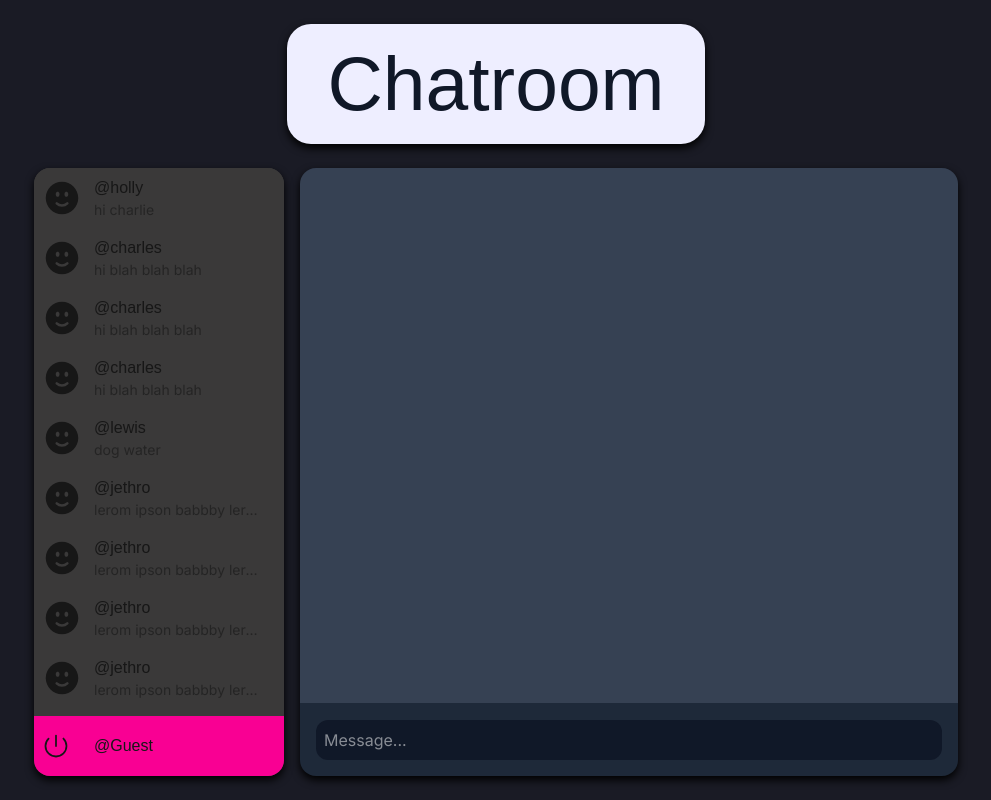
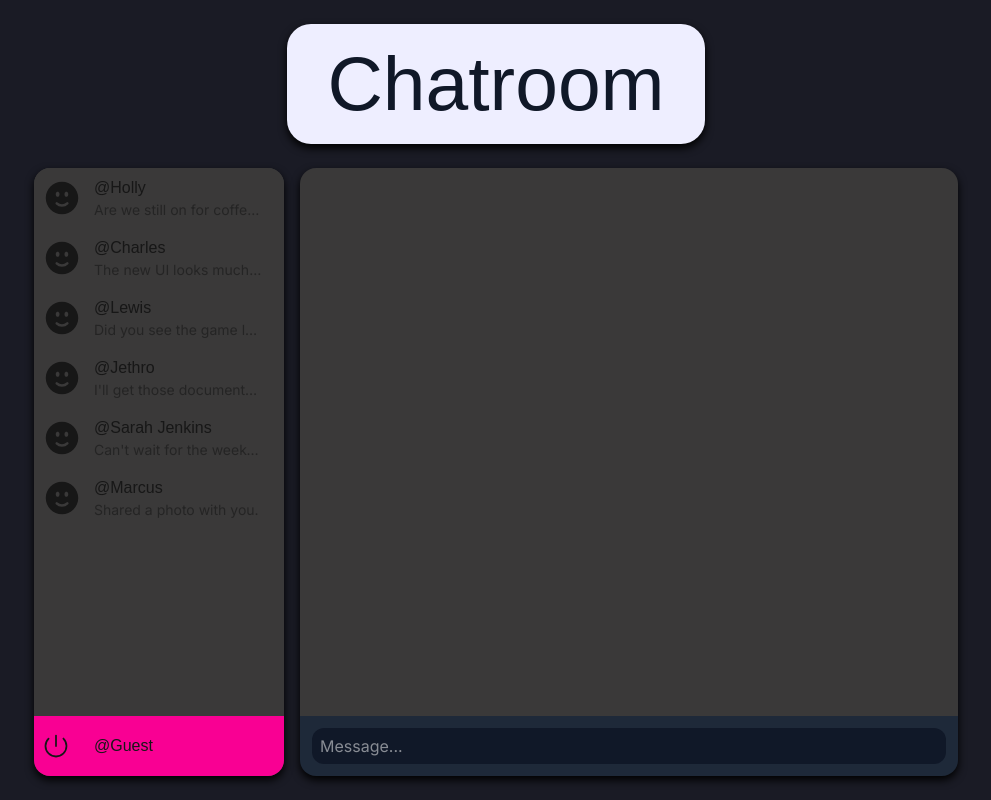
Before and after one commit to hqo998/Chatroom-Webpage, a Next.js app: page /chat/0 in a window 1280 px wide. Shown: the whole page, without its empty margins (144-1135 px from the left). Built offline with nearby package versions, Linux system fonts and the light colour scheme; no server answers; a web font is replaced by a local one.

Commit message:
starting on chatbox area. mixed margins. friends list chat-tile links

```diff
--- a/app/chat/[id]/page.tsx
+++ b/app/chat/[id]/page.tsx
@@ -3,12 +3,12 @@ import { intern } from "@/ui/fonts";
 export default function Home() {
   return (
     <>
-    <div className="flex-1 overflow-y-auto bg-gray-700 ">
+    <div className="flex-1 overflow-y-auto bg-graphite ">
     {/* {children_here} */}
     </div>
 
-    <div className="shrink-0 p-4 border-t border-gray-800 bg-gray-800">
-      <input className="text-white w-full bg-gray-900 rounded-xl p-2" placeholder="Message..." />
+    <div className="flex justify-center h-15 shrink-0 p-3 border-gray-800 bg-gray-800">
+      <input name="messagebox" className="text-white w-full bg-gray-900 rounded-xl p-2" placeholder="Message..." />
     </div>
     </>
   );
--- a/lib/placeholder-data.ts
+++ b/lib/placeholder-data.ts
@@ -8,5 +8,55 @@ const users = [
   }
 ];
 
+const friendsListData = [
+  {
+    chatid: "1",
+    chatname: "Holly",
+    last_message: "Are we still on for coffee? ☕",
+    timestamp: "10:45 AM",
+    unread_count: 2,
+    avatar: "https://i.pravatar.cc/150?u=1"
+  },
+  {
+    chatid: "2",
+    chatname: "Charles",
+    last_message: "The new UI looks much cleaner now.",
+    timestamp: "Yesterday",
+    unread_count: 0,
+    avatar: "https://i.pravatar.cc/150?u=2"
+  },
+  {
+    chatid: "3",
+    chatname: "Lewis",
+    last_message: "Did you see the game last night?",
+    timestamp: "Yesterday",
+    unread_count: 0,
+    avatar: "https://i.pravatar.cc/150?u=3"
+  },
+  {
+    chatid: "4",
+    chatname: "Jethro",
+    last_message: "I'll get those documents over to you by EOD.",
+    timestamp: "Monday",
+    unread_count: 0,
+    avatar: "https://i.pravatar.cc/150?u=4"
+  },
+  {
+    chatid: "5",
+    chatname: "Sarah Jenkins",
+    last_message: "Can't wait for the weekend! Any plans?",
+    timestamp: "2 mins ago",
+    unread_count: 5,
+    avatar: "https://i.pravatar.cc/150?u=5"
+  },
+  {
+    chatid: "6",
+    chatname: "Marcus",
+    last_message: "Shared a photo with you.",
+    timestamp: "Just now",
+    unread_count: 1,
+    avatar: "https://i.pravatar.cc/150?u=6"
+  }
+];
 
-export { users };
+export { users, friendsListData};
--- a/ui/chat_elements/chatTile.tsx
+++ b/ui/chat_elements/chatTile.tsx
@@ -1,14 +1,19 @@
 import { FaceSmileIcon } from "@heroicons/react/24/solid"
 import { bitcount } from "@/ui/fonts";
+import Link from "next/link";
+import { chatTileProps } from "@/lib/definitions";
 
-export default function ChatTile(props: { chatid?: string, chatname?: string, last_message?: string }) {
+export default function ChatTile(props: chatTileProps) {
   return (
     <div className="bg-graphite border-shadow-grey p-2 h-15 flex  items-center drop-shadow-black hover:bg-lavender hover:text-barbie-pink hover:drop-shadow-lg transition-all duration-200">
       <FaceSmileIcon className="shrink-0 w-10"/>
-      <div className="px-3 flex flex-col overflow-hidden">
+      <Link
+        href={`/chat/${props.chatid}`}
+        className="px-3 flex flex-col overflow-hidden"
+      >
         <p className={`${bitcount.className} antialiased`}>@{props.chatname}</p>
         <p className="truncate text-sm opacity-60">{props.last_message}</p>
-      </div>
+      </Link>
     </div>
   );
 }
--- a/ui/chat_elements/friendList.tsx
+++ b/ui/chat_elements/friendList.tsx
@@ -1,94 +1,13 @@
+import { friendsListData } from "@/lib/placeholder-data";
 import ChatTile from "@/ui/chat_elements/chatTile";
 
 export default function FriendList() {
-  const data = [
-    {
-      id: "1",
-      chatname: "holly",
-      last_message: "hi charlie"
-    },
-    {
-      id: "2",
-      chatname: "charles",
-      last_message: "hi blah blah blah"
-    },
-    {
-      id: "22",
-      chatname: "charles",
-      last_message: "hi blah blah blah"
-    },
-    {
-      id: "12",
-      chatname: "charles",
-      last_message: "hi blah blah blah"
-    },
-    {
-      id: "3",
-      chatname: "lewis",
-      last_message: "dog water"
-    },
-    {
-      id: "1000",
-      chatname: "jethro",
-      last_message: "lerom ipson babbby lerom ipson babbby lerom ipson babbby"
-    },
-    {
-      id: "23",
-      chatname: "jethro",
-      last_message: "lerom ipson babbby lerom ipson babbby lerom ipson babbby"
-    },
-    {
-      id: "10414500",
-      chatname: "jethro",
-      last_message: "lerom ipson babbby lerom ipson babbby lerom ipson babbby"
-    },
-    {
-      id: "1012300",
-      chatname: "jethro",
-      last_message: "lerom ipson babbby lerom ipson babbby lerom ipson babbby"
-    },
-    {
-      id: "23120",
-      chatname: "jethro",
-      last_message: "lerom ipson babbby lerom ipson babbby lerom ipson babbby"
-    },
-    {
-      id: "2311220",
-      chatname: "jethro",
-      last_message: "lerom ipson babbby lerom ipson babbby lerom ipson babbby"
-    },
-    {
-      id: "231420",
-      chatname: "jethro",
-      last_message: "lerom ipson babbby lerom ipson babbby lerom ipson babbby"
-    },
-    {
-      id: "233120",
-      chatname: "jethro",
-      last_message: "lerom ipson babbby lerom ipson babbby lerom ipson babbby"
-    },
-    {
-      id: "23112220",
-      chatname: "jethro",
-      last_message: "lerom ipson babbby lerom ipson babbby lerom ipson babbby"
-    },
-    {
-      id: "2312340",
-      chatname: "jethro",
-      last_message: "lerom ipson babbby lerom ipson babbby lerom ipson babbby"
-    },
-    {
-      id: "231125120",
-      chatname: "jethro",
-      last_message: "lerom ipson babbby lerom ipson babbby lerom ipson babbby"
-    },
-
-  ];
+  const data = friendsListData;
 
   return (
     <>
       {data.map((chats) => (
-        <ChatTile key={chats.id} chatname={chats.chatname} last_message={chats.last_message}/>
+        <ChatTile key={chats.chatid} {...chats}/>
       ))}
     </>
   );
```
Also changed, not shown: lib/definitions.ts (+6 -1 lines).
